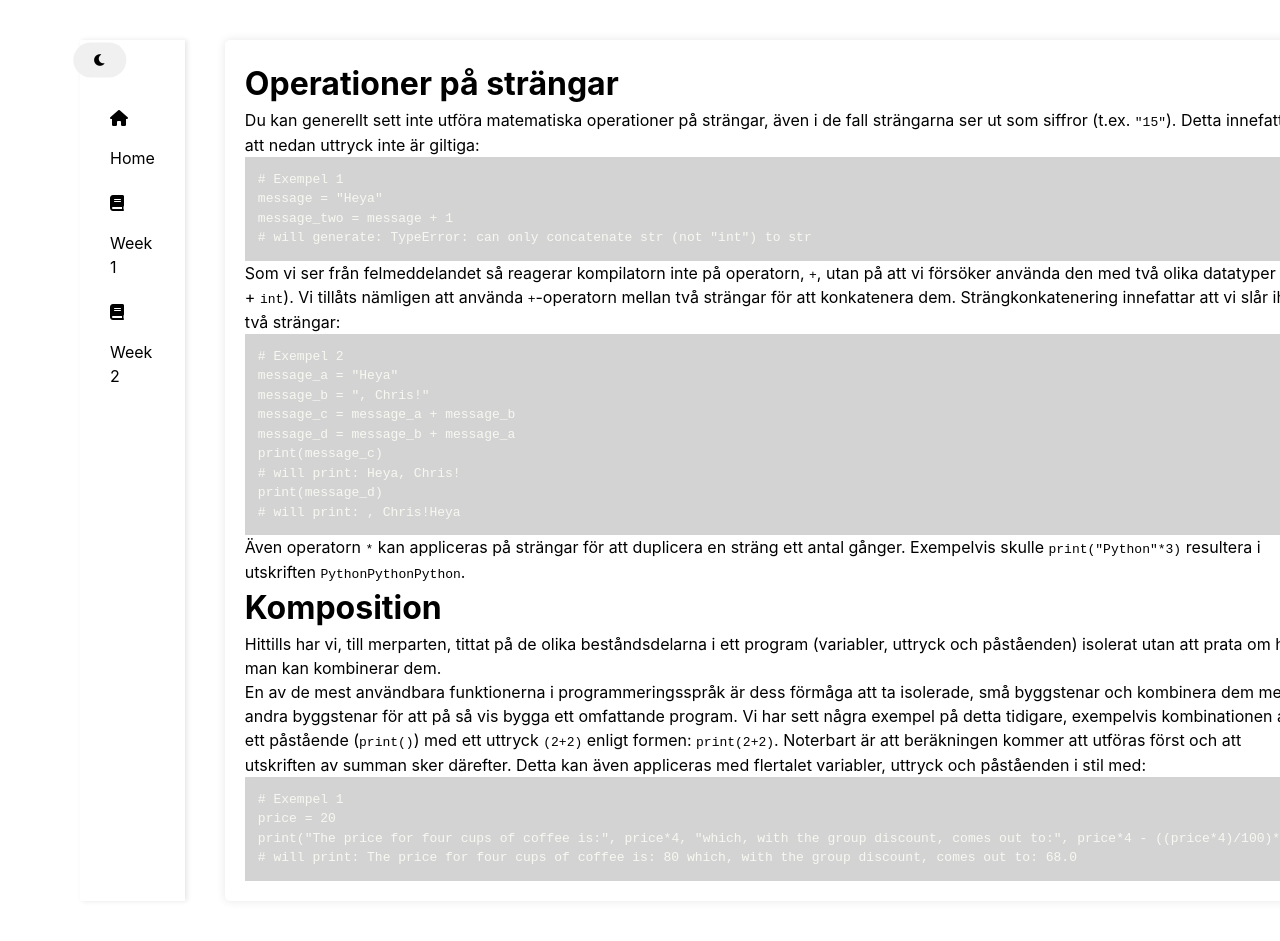
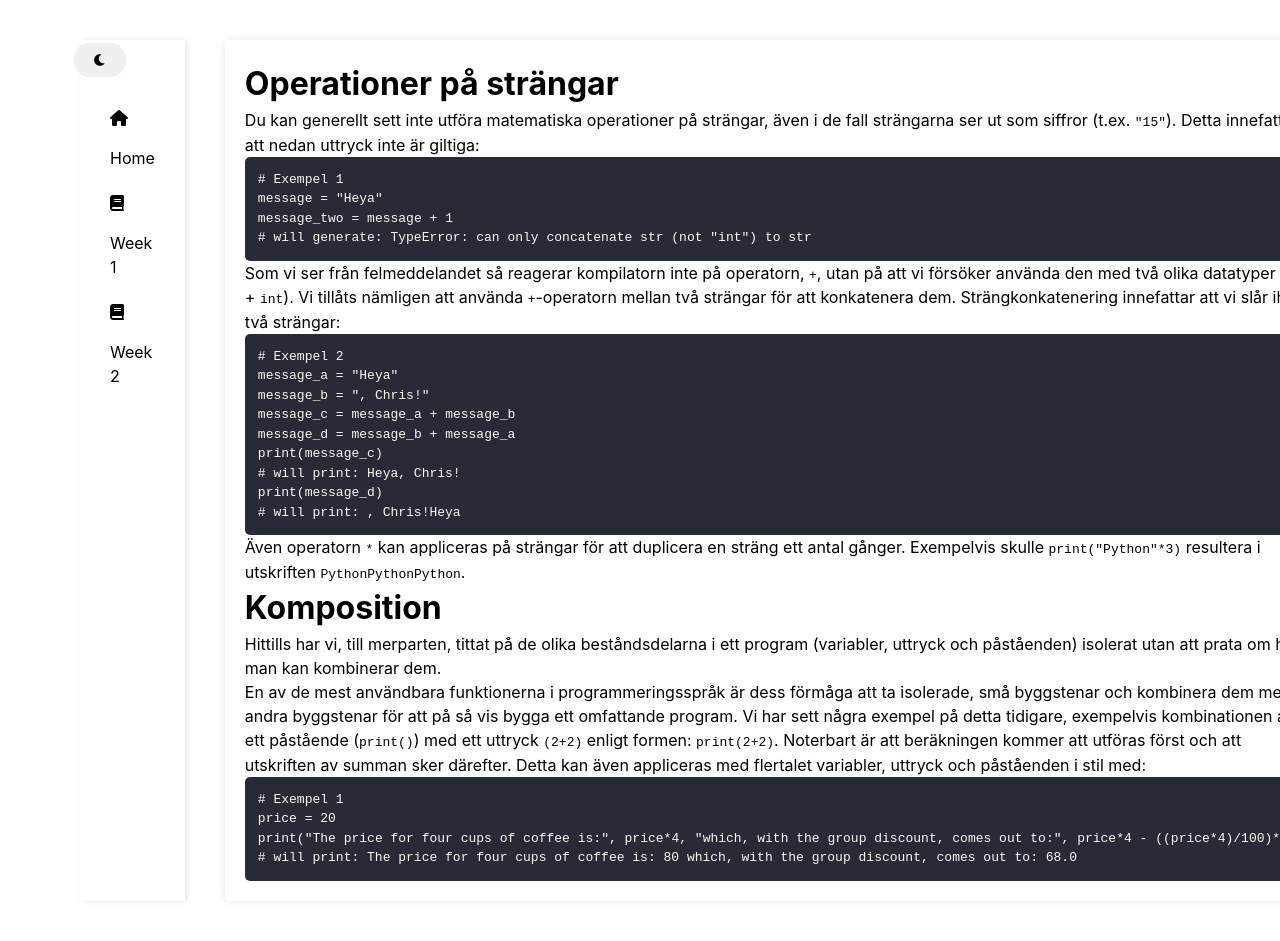
Before and after one commit to noitaloiv/fundamentalPython, a Jekyll site: the page built from week1/strings.md, in a window 1280 px wide. Built offline with Jekyll 4.4.1, drawn with Linux system fonts in a browser that asks for light colours; our own code applies the rules of GitHub Pages for plain Markdown files; a style sheet for code colours, icons or effects is not loaded.

Commit message:
Update style.css

```diff
--- a/assets/css/style.css
+++ b/assets/css/style.css
@@ -182,10 +182,6 @@ footer {
     background-color: #ddd; /* Light grey background on hover */
 }
 
-.highlight {
-    background-color: lightgray;
-}
-
 /* Responsive styling */
 @media screen and (max-width: 600px) {
     #navbar li {
```
